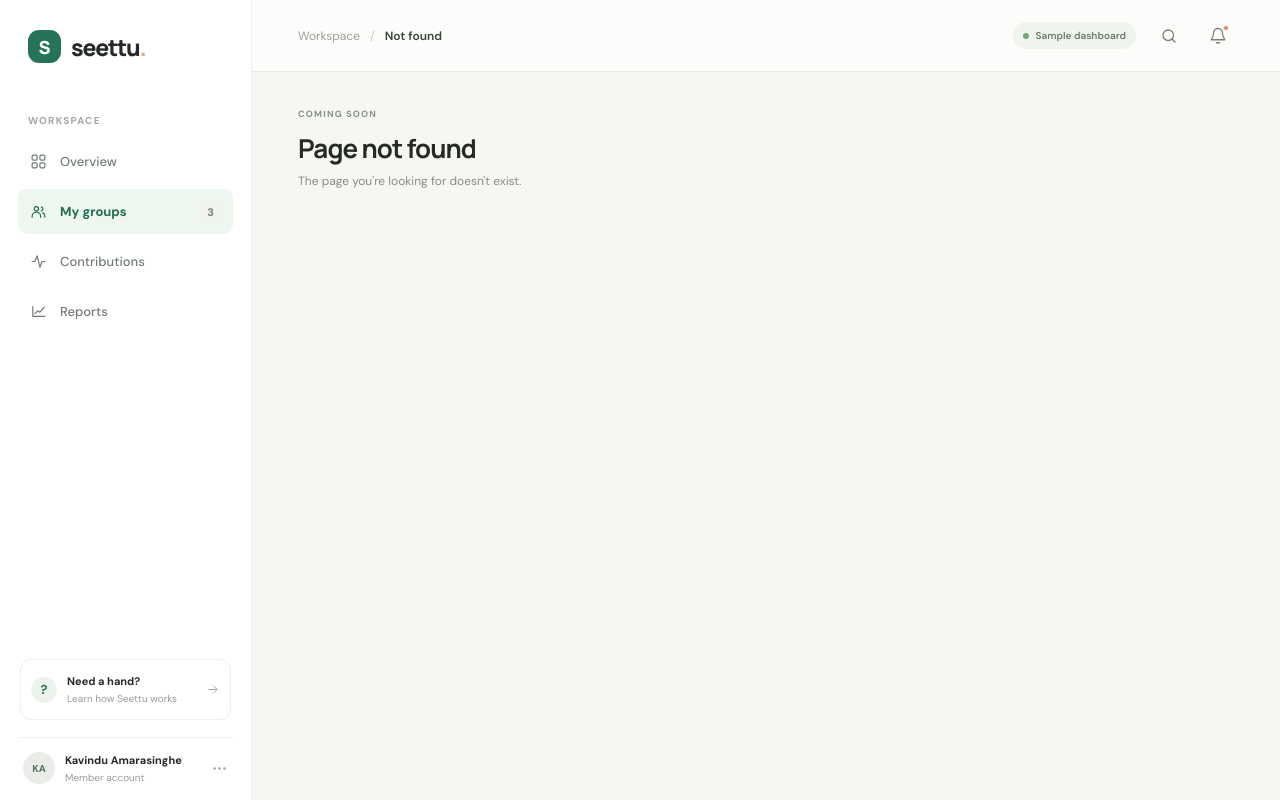
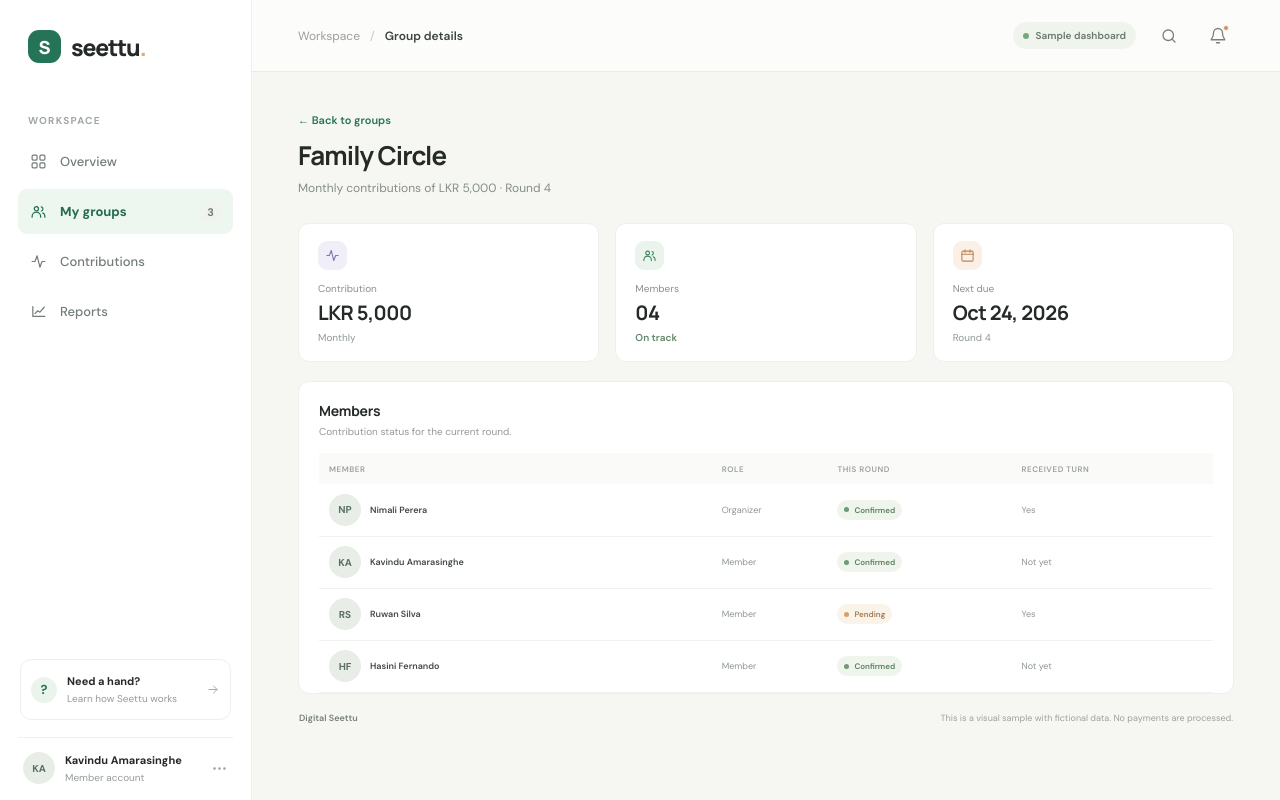
Before and after one commit to Sandun-Gunawardana/Sittu_Project, a React (Vite) app in the folder client/: page /groups/family-circle in a window 1280 px wide. Built offline with nearby package versions, Linux system fonts and the light colour scheme.

Commit message:
Created mock Group Tab

```diff
--- a/client/src/app/App.jsx
+++ b/client/src/app/App.jsx
@@ -3,6 +3,8 @@ import AppLayout from "./AppLayout.jsx";
 import OverviewPage from "../pages/OverviewPage.jsx";
 import LoginPage from "../pages/LoginPage.jsx";
 import RegisterPage from "../pages/RegisterPage.jsx";
+import GroupsPage from "../pages/GroupsPage.jsx";
+import GroupDetailsPage from "../pages/GroupDetailsPage.jsx";
 import PlaceholderPage from "../pages/PlaceholderPage.jsx";
 
 function App() {
@@ -12,7 +14,8 @@ function App() {
       <Route path="register" element={<RegisterPage />} />
       <Route element={<AppLayout />}>
         <Route index element={<OverviewPage />} />
-        <Route path="groups" element={<PlaceholderPage title="My groups" description="Your Seettu groups will be listed here." />} />
+        <Route path="groups" element={<GroupsPage />} />
+        <Route path="groups/:groupId" element={<GroupDetailsPage />} />
         <Route path="contributions" element={<PlaceholderPage title="Contributions" description="Contribution history and status will appear here." />} />
         <Route path="reports" element={<PlaceholderPage title="Reports" description="Group and member summaries will appear here." />} />
         <Route path="*" element={<PlaceholderPage title="Page not found" description="The page you're looking for doesn't exist." />} />
--- a/client/src/app/AppLayout.jsx
+++ b/client/src/app/AppLayout.jsx
@@ -17,7 +17,7 @@ export default function AppLayout() {
       <Sidebar />
       <main className="main-content">
         <header className="topbar">
-          <div className="breadcrumb"><span>Workspace</span><span className="breadcrumb-slash">/</span><strong>{pageTitles[pathname] ?? "Not found"}</strong></div>
+          <div className="breadcrumb"><span>Workspace</span><span className="breadcrumb-slash">/</span><strong>{pageTitles[pathname] ?? (pathname.startsWith("/groups/") ? "Group details" : "Not found")}</strong></div>
           <div className="topbar-actions">
             <span className="demo-badge"><span /> Sample dashboard</span>
             <button className="icon-button search-button" type="button" aria-label="Search"><Icon name="search" /></button>
--- a/client/src/app/app.css
+++ b/client/src/app/app.css
@@ -225,3 +225,11 @@ td { height: 52px; border-bottom: 1px solid #f0f2ee; font-size: 9px; }
 .auth-footer { margin: 20px 0 0; text-align: center; color: var(--muted); font-size: 12px; }
 .auth-footer a { color: var(--green); font-weight: 700; }
 .auth-note { margin: 14px 0 0; text-align: center; color: #9ba29b; font-size: 10px; }
+
+/* Groups */
+.group-list-flush { margin-top: 0; }
+.group-list-flush .group-row:first-child { border-top: 0; }
+.group-link { padding: 4px 0; color: inherit; }
+.group-link:hover .group-details strong { color: var(--green); }
+.group-link > svg { width: 15px; height: 15px; color: #9ba29b; }
+.back-link { display: inline-block; margin-bottom: 10px; color: var(--green); font-size: 11px; font-weight: 600; }
--- /dev/null
+++ b/client/src/pages/GroupDetailsPage.jsx
@@ -0,0 +1,57 @@
+import { Link, useParams } from "react-router-dom";
+import { Icon } from "../components/Icon.jsx";
+import { StatCard } from "../components/StatCard.jsx";
+import PlaceholderPage from "./PlaceholderPage.jsx";
+import { getGroup, initialsOf } from "../services/mockGroups.js";
+
+export default function GroupDetailsPage() {
+  const { groupId } = useParams();
+  const group = getGroup(groupId);
+
+  if (!group) {
+    return <PlaceholderPage title="Group not found" description="This group doesn't exist or you don't have access to it." />;
+  }
+
+  return (
+    <div className="page-content">
+      <section className="welcome-row">
+        <div>
+          <Link className="back-link" to="/groups">← Back to groups</Link>
+          <h1>{group.name}</h1>
+          <p className="welcome-copy">{group.frequency} contributions of {group.amount} · Round {group.currentRound}</p>
+        </div>
+      </section>
+
+      <section className="stats-grid" aria-label="Group summary">
+        <StatCard label="Contribution" value={group.amount} note={group.frequency} icon="activity" tone="lavender" />
+        <StatCard label="Members" value={String(group.members.length).padStart(2, "0")} note={<span className="note-accent">{group.status}</span>} icon="groups" tone="green" />
+        <StatCard label="Next due" value={group.nextDue} note={`Round ${group.currentRound}`} icon="calendar" tone="orange" />
+      </section>
+
+      <section className="panel activity-panel">
+        <div className="panel-heading">
+          <div><h2>Members</h2><p>Contribution status for the current round.</p></div>
+        </div>
+        <div className="activity-table-wrap">
+          <table>
+            <thead>
+              <tr><th>MEMBER</th><th>ROLE</th><th>THIS ROUND</th><th>RECEIVED TURN</th></tr>
+            </thead>
+            <tbody>
+              {group.members.map((member) => (
+                <tr key={member.name}>
+                  <td><span className="member-cell"><span className="avatar avatar-user">{initialsOf(member.name)}</span><strong>{member.name}</strong></span></td>
+                  <td className="table-muted">{member.role}</td>
+                  <td><span className={`activity-status ${member.status === "Pending" ? "activity-pending" : "activity-confirmed"}`}><span />{member.status}</span></td>
+                  <td className="table-muted">{member.received ? "Yes" : "Not yet"}</td>
+                </tr>
+              ))}
+            </tbody>
+          </table>
+        </div>
+      </section>
+
+      <footer className="page-footer"><span>Digital Seettu</span><span>This is a visual sample with fictional data. No payments are processed.</span></footer>
+    </div>
+  );
+}
--- /dev/null
+++ b/client/src/pages/GroupsPage.jsx
@@ -0,0 +1,35 @@
+import { Link } from "react-router-dom";
+import { Icon } from "../components/Icon.jsx";
+import { initialsOf, mockGroups } from "../services/mockGroups.js";
+
+export default function GroupsPage() {
+  return (
+    <div className="page-content">
+      <section className="welcome-row">
+        <div>
+          <div className="eyebrow">YOUR CIRCLES</div>
+          <h1>My groups</h1>
+          <p className="welcome-copy">Seettu groups you organise or belong to.</p>
+        </div>
+      </section>
+
+      <section className="panel groups-panel" aria-label="Group list">
+        <div className="group-list group-list-flush">
+          {mockGroups.map((group) => (
+            <Link className="group-row group-link" to={`/groups/${group.id}`} key={group.id}>
+              <div className={`group-avatar ${group.color}`}>{initialsOf(group.name)}</div>
+              <div className="group-details">
+                <strong>{group.name}</strong>
+                <span>{group.members.length} members <span className="detail-separator">·</span> {group.frequency}</span>
+              </div>
+              <div className="group-next"><span>Contribution</span><strong>{group.amount}</strong></div>
+              <div className="group-next"><span>Next due</span><strong>{group.nextDue}</strong></div>
+              <span className={`group-status status-${group.status === "Due soon" ? "pending" : "good"}`}>{group.status}</span>
+              <Icon name="arrow" />
+            </Link>
+          ))}
+        </div>
+      </section>
+    </div>
+  );
+}
--- /dev/null
+++ b/client/src/services/mockGroups.js
@@ -0,0 +1,57 @@
+// Fictional data used until the backend exists.
+export const mockGroups = [
+  {
+    id: "family-circle",
+    name: "Family Circle",
+    color: "sage",
+    amount: "LKR 5,000",
+    frequency: "Monthly",
+    nextDue: "Oct 24, 2026",
+    currentRound: 4,
+    status: "On track",
+    members: [
+      { name: "Nimali Perera", role: "Organizer", status: "Confirmed", received: true },
+      { name: "Kavindu Amarasinghe", role: "Member", status: "Confirmed", received: false },
+      { name: "Ruwan Silva", role: "Member", status: "Pending", received: true },
+      { name: "Hasini Fernando", role: "Member", status: "Confirmed", received: false },
+    ],
+  },
+  {
+    id: "weekend-friends",
+    name: "Weekend Friends",
+    color: "peach",
+    amount: "LKR 3,000",
+    frequency: "Weekly",
+    nextDue: "Oct 28, 2026",
+    currentRound: 7,
+    status: "Due soon",
+    members: [
+      { name: "Dilan Madushanka", role: "Organizer", status: "Pending", received: true },
+      { name: "Kavindu Amarasinghe", role: "Member", status: "Confirmed", received: false },
+      { name: "Tharushi Jayasena", role: "Member", status: "Confirmed", received: true },
+    ],
+  },
+  {
+    id: "office-seettu",
+    name: "Office Seettu",
+    color: "blue",
+    amount: "LKR 10,000",
+    frequency: "Monthly",
+    nextDue: "Nov 02, 2026",
+    currentRound: 2,
+    status: "On track",
+    members: [
+      { name: "Sahan Kumara", role: "Organizer", status: "Confirmed", received: false },
+      { name: "Kavindu Amarasinghe", role: "Member", status: "Confirmed", received: false },
+      { name: "Madhavi Rathnayake", role: "Member", status: "Confirmed", received: true },
+    ],
+  },
+];
+
+export function getGroup(id) {
+  return mockGroups.find((group) => group.id === id);
+}
+
+export function initialsOf(name) {
+  return name.split(" ").map((word) => word[0]).join("").slice(0, 2).toUpperCase();
+}
```
